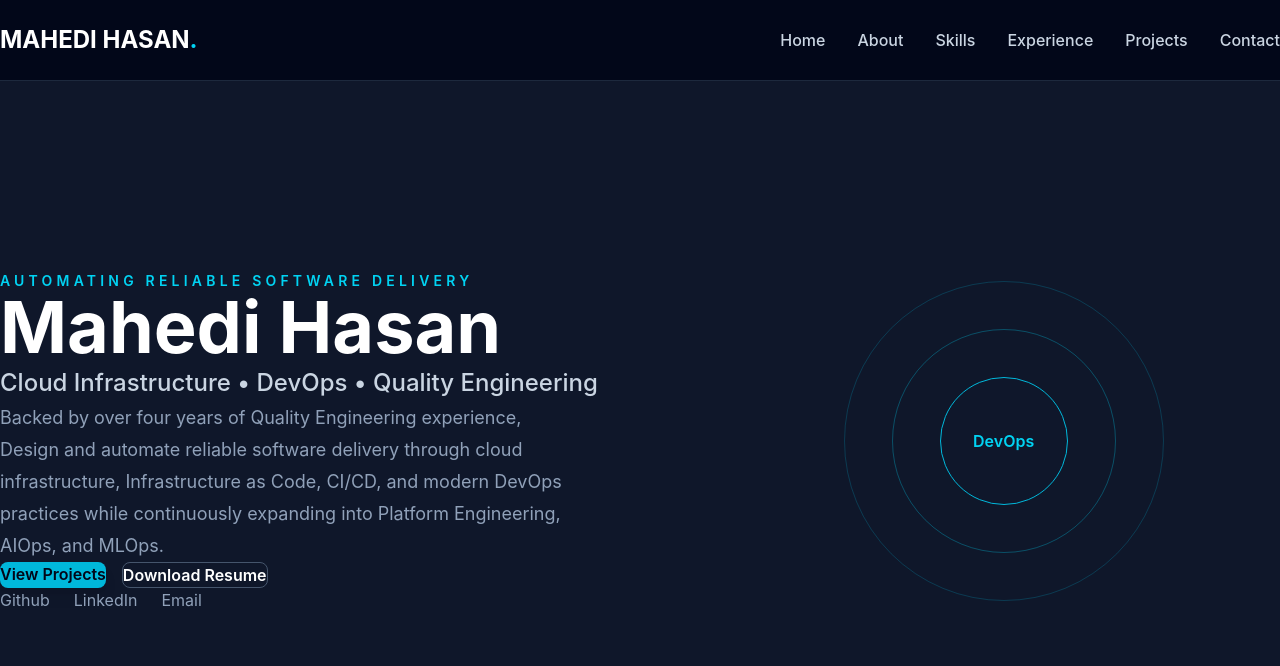
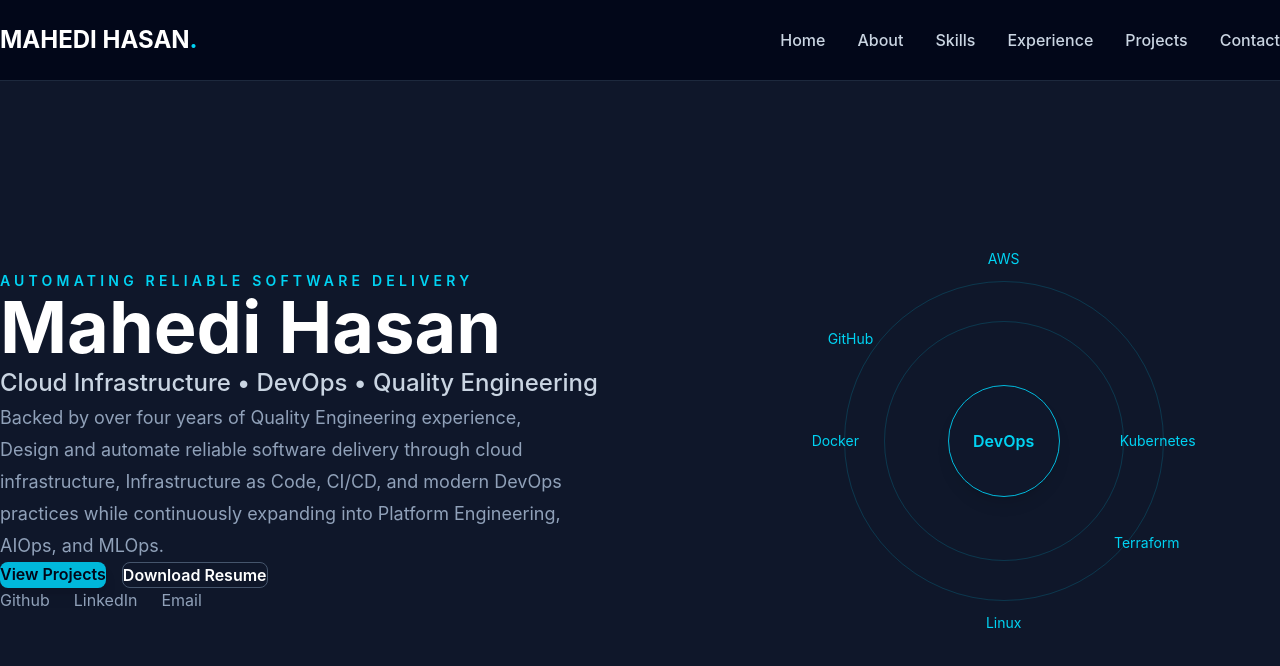
Before and after one commit to mahedihasan171/portfolio, a React (Vite) app: page / in a window 1280 px wide. Shown: the top 666 px of the page. Built offline with nearby package versions, Linux system fonts and the light colour scheme.

Commit message:
Added feat(hero): animation circle text & button hover effect

```diff
--- a/src/components/ui/EngineeringAnimation.tsx
+++ b/src/components/ui/EngineeringAnimation.tsx
@@ -1,24 +1,48 @@
 /**
  * Engineering Animation
  *
- * Temporary animated circle.
- * Later this will become a DevOps
- * engineering visualization.
+ * Displays the technologies that represent
+ * my engineering journey.
  */
+
+import { technologies } from "../../data/technologies";
 
 const EngineeringAnimation = () => {
   return (
-      <div className="relative flex h-80 w-80 items-center justify-center">
+    <div className="relative flex h-96 w-96 items-center justify-center">
 
       {/* Outer Ring */}
-        <div className="absolute h-80 w-80 rounded-full border border-cyan-500/30 animate-pulse" />
+      <div className="absolute h-80 w-80 rounded-full border border-cyan-500/20" />
 
       {/* Middle Ring */}
-        <div className="absolute h-56 w-56 rounded-full border border-cyan-400/30" />
+      <div className="absolute h-60 w-60 rounded-full border border-cyan-500/20" />
 
-        {/* Core */}
-        <div className="flex h-32 w-32 items-center justify-center rounded-full bg-slate-900 border border-cyan-500 text-cyan-400 font-semibold">
+      {/* Center */}
+      <div className="z-10 flex h-28 w-28 items-center justify-center rounded-full border border-cyan-500 bg-slate-900 font-semibold text-cyan-400 shadow-lg">
         DevOps
+      </div>
+
+      {/* Technology Labels */}
+      <div className="absolute top-0 text-cyan-400 text-sm">AWS</div>
+
+      <div className="absolute bottom-0 text-cyan-400 text-sm">
+        Linux
+      </div>
+
+      <div className="absolute left-0 text-cyan-400 text-sm">
+        Docker
+      </div>
+
+      <div className="absolute right-0 text-cyan-400 text-sm">
+        Kubernetes
+      </div>
+
+      <div className="absolute top-20 left-4 text-cyan-400 text-sm">
+        GitHub
+      </div>
+
+      <div className="absolute bottom-20 right-4 text-cyan-400 text-sm">
+        Terraform
       </div>
 
     </div>
--- /dev/null
+++ b/src/data/technologies.ts
@@ -0,0 +1,12 @@
+/**
+ * Technologies displayed in the Hero animation.
+ */
+
+export const technologies = [
+    "AWS",
+    "Docker",
+    "Kubernetes",
+    "Terraform",
+    "GitHub",
+    "Linux",
+  ];
--- a/src/sections/Hero/Hero.tsx
+++ b/src/sections/Hero/Hero.tsx
@@ -47,7 +47,7 @@ const Hero = () => {
 
         <a
         href="#projects"
-        className="rounded-lg bg-cyan-500 px-8 py-4 shadow-lg text-center font-semibold text-slate-950 transition hover:bg-cyan-400"
+        className="rounded-lg bg-cyan-500 px-8 py-4 font-semibold text-slate-950 shadow-lg transition-all duration-300 hover:-translate-y-1 hover:bg-cyan-400"
         >
         View Projects
         </a>
@@ -56,7 +56,7 @@ const Hero = () => {
         href="/resume.pdf"
         target="_blank"
         rel="noopener noreferrer"
-        className="rounded-lg border border-slate-600 px-8 py-4 text-center font-semibold text-white transition hover:border-cyan-400 hover:text-cyan-400"
+        className="rounded-lg border border-slate-600 px-8 py-4 font-semibold text-white transition-all duration-300 hover:-translate-y-1 hover:border-cyan-400 hover:text-cyan-400"
         >
         Download Resume
         </a>
@@ -70,7 +70,7 @@ const Hero = () => {
                 href={social.url}
                 target="_blank"
                 rel="noopener noreferrer"
-                className="text-slate-400 transition hover:text-cyan-400"
+                className="text-slate-400 transition-all duration-300 hover:-translate-y-1 hover:text-cyan-400"
             >
             {social.name}
             </a>
```
Lines whose indentation alone changed are shown as unchanged.
